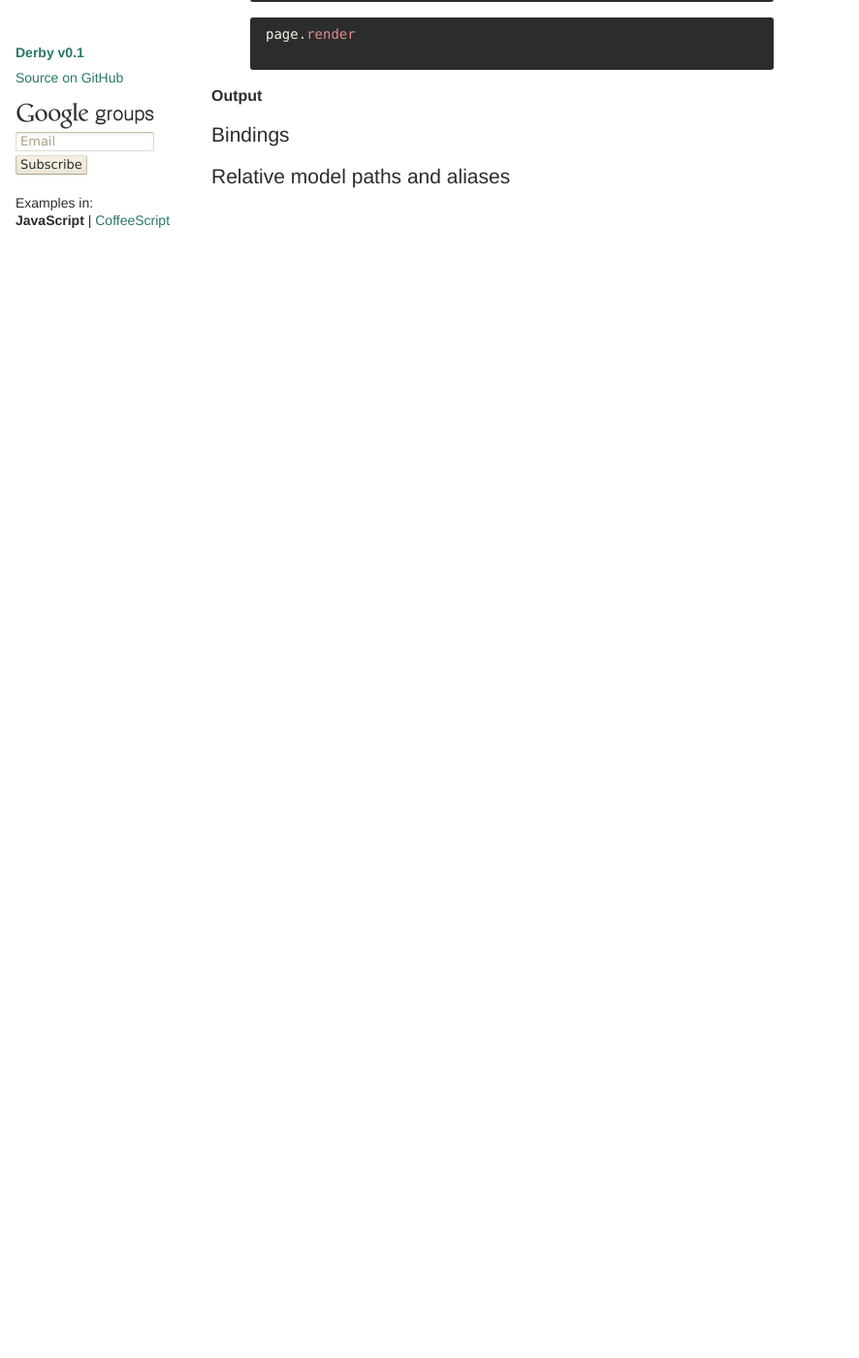
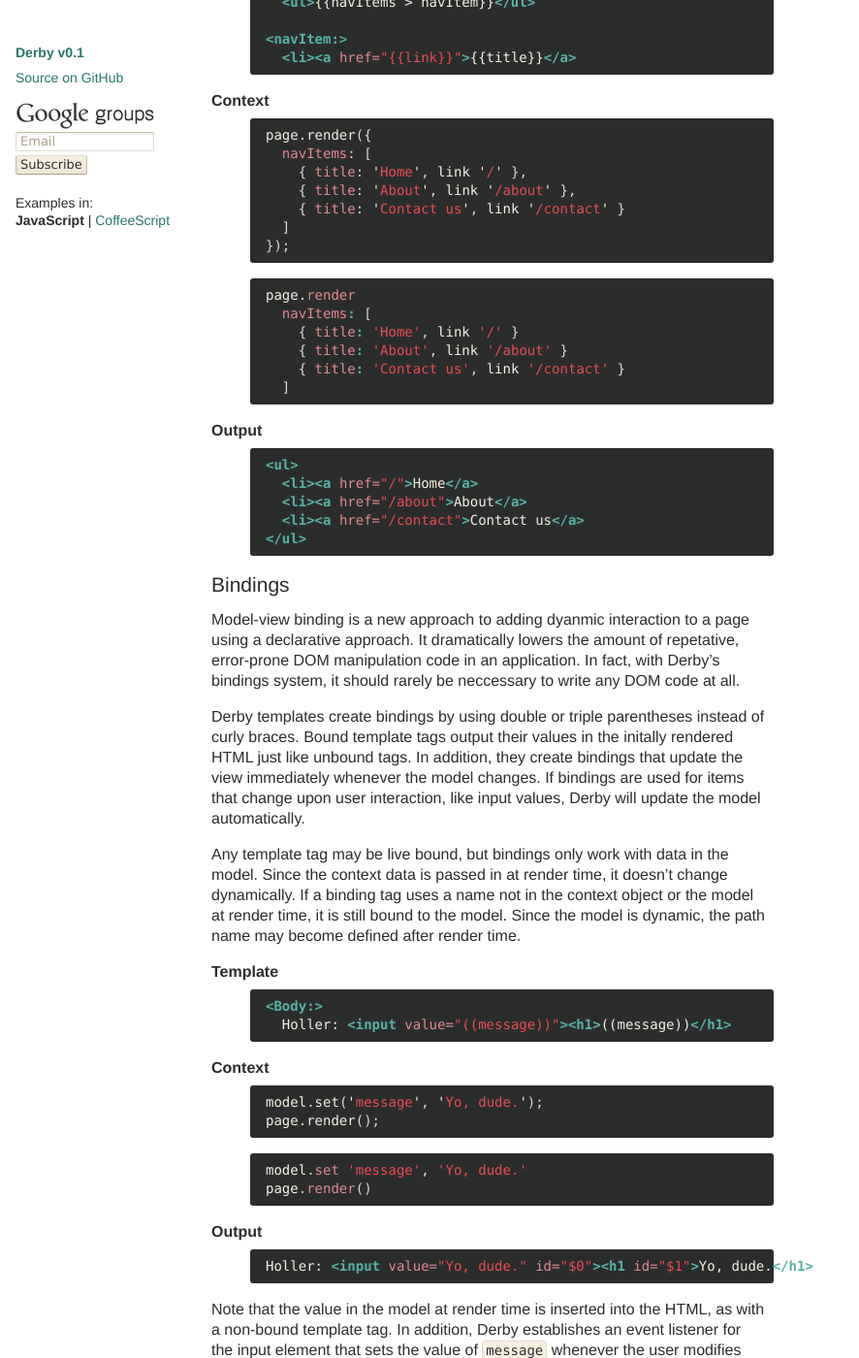
Before and after one commit to derbyjs/derby, a Jekyll site: the page built from index.md, in a window 1280 px wide and 1400 px high, scrolled down 11413 px. Shown: the whole window at 97% size, without its empty margins (0-886 px from the left). Built offline with Jekyll 4.4.1, drawn with Linux system fonts in a browser that asks for light colours; before the commit the page ends 11635 px from its top, so only the background shows below that; some of the changed text lies outside the part shown.

Commit message:
bindings

```diff
--- a/index.md
+++ b/index.md
@@ -319,7 +319,7 @@ Logic-less templates better enforce separation of logic from presentation by mak
 
 With Mustache, application code generates a context object before rendering the view. It then passes that object along with the template at render time. Derby templates can be used this way as well. However, in addition to looking for objects in a context object, Derby assumes that the model is part of the context. Even better, Derby is able to automatically establish live bindings between the view and objects in the model. Derby slightly extends the Mustache syntax in order to support these featueres.
 
-The other major difference between Mustache and Derby templates is that Derby templates must be valid HTML first. Mustache is completely language agnostic---it can be used to compile anything from HTML to source code to a document. However, Derby templates are first parsed as HTML so that the parser can understand how to bind data to the surrounding DOM objects. Template tags are only allowed within text, within attribute values, and surrounding elements.
+The other major difference between Mustache and Derby templates is that Derby templates must be valid HTML first. Mustache is completely language agnostic---it can be used to compile anything from HTML to source code to a document. However, Derby templates are first parsed as HTML so that the parser can understand how to bind data to the surrounding DOM objects. Template tags are only allowed within text, within attribute values, and surrounding elements. In addition, template tags may *not* be used within the value of an `id` attribute.
 
 #### Invalid template tag placements
 {% highlight html %}
@@ -341,7 +344,7 @@ The other major difference between Mustache and Derby templates is that Derby te
 <!-- Within text -->
 <b>Let's go {{"{{"}}activity}}!</b>
 
-<!-- Within attribute values -->
+<!-- Within attribute values (other than id) -->
 <b style="color:{{"{{"}}displayColor}}">Let's go running!</b>
 
 <!-- Surrounding an element -->
@@ -487,27 +490,109 @@ As in Mustache, partials are included by name with the syntax `{{"{{"}}> profile
 
 {% highlight html %}
 <Body:>
+  {{"{{"}}> nav}}
 
+<nav:>
+  <ul>{{"{{"}}navItems > navItem}}</ul>
+
+<navItem:>
+  <li><a href="{{"{{"}}link}}">{{"{{"}}title}}</a>
 {% endhighlight %}
 
 #### Context
 
 {% highlight javascript %}
 page.render({
-
+  navItems: [
+    { title: 'Home', link '/' },
+    { title: 'About', link '/about' },
+    { title: 'Contact us', link '/contact' }
+  ]
 });
 {% endhighlight %}
 {% highlight coffeescript %}
 page.render
-
+  navItems: [
+    { title: 'Home', link '/' }
+    { title: 'About', link '/about' }
+    { title: 'Contact us', link '/contact' }
+  ]
 {% endhighlight %}
 
 #### Output
 
 {% highlight html %}
-
+<ul>
+  <li><a href="/">Home</a>
+  <li><a href="/about">About</a>
+  <li><a href="/contact">Contact us</a>
+</ul>
 {% endhighlight %}
 
 ### Bindings
 
+Model-view binding is a new approach to adding dyanmic interaction to a page using a declarative approach. It dramatically lowers the amount of repetative, error-prone DOM manipulation code in an application. In fact, with Derby's bindings system, it should rarely be neccessary to write any DOM code at all.
+
+Derby templates create bindings by using double or triple parentheses instead of curly braces. Bound template tags output their values in the initally rendered HTML just like unbound tags. In addition, they create bindings that update the view immediately whenever the model changes. If bindings are used for items that change upon user interaction, like input values, Derby will update the model automatically.
+
+Any template tag may be live bound, but bindings only work with data in the model. Since the context data is passed in at render time, it doesn't change dynamically. If a binding tag uses a name not in the context object or the model at render time, it is still bound to the model. Since the model is dynamic, the path name may become defined after render time.
+
+#### Template
+
+{% highlight html %}
+<Body:>
+  Holler: <input value="((message))"><h1>((message))</h1>
+{% endhighlight %}
+
+#### Context
+
+{% highlight javascript %}
+model.set('message', 'Yo, dude.');
+page.render();
+{% endhighlight %}
+{% highlight coffeescript %}
+model.set 'message', 'Yo, dude.'
+page.render()
+{% endhighlight %}
+
+#### Output
+
+{% highlight html %}
+Holler: <input value="Yo, dude." id="$0"><h1 id="$1">Yo, dude.</h1>
+{% endhighlight %}
+
+Note that the value in the model at render time is inserted into the HTML, as with a non-bound template tag. In addition, Derby establishes an event listener for the input element that sets the value of `message` whenever the user modifies the text of the input element. It also sets up a listeners for both the input and the h1 element to update their displayed values whenever `message` changes.
+
+Rather than re-rendering the entire template when a value changes, only the individual elements are updated. In the case of the input, its `value` property is set; in the case of the h1, its `innerHTML` is set. Since neither of these elements have an `id` attribute specified in the template, Derby automatically creates ids for them. All DOM ids created by Derby begin with a dollar sign ($). If an element already has an id, Derby will use that instead.
+
+Derby associates all DOM event listeners with an `id`, because getting objects by id is a very fast DOM operation, it makes dealing with DOM events much more efficient, event listeners continue working even if other scripts modify the DOM unexpectedly, and most critically, event listeners can be established at render time on the server and passed to the client via a JSON literal. Derby's event system is unique in that it internally describes all events via literal objects instead of JavaScript callbacks. This makes it possible to render the page on the server and then re-establish the same event listeners on the client very efficiently.
+
+If a bound template tag is not fully contained by an HTML tag, Derby will use an `<ins>` element to wrap the template. By default, most browsers will display `<ins>` elements with an underline, which can be removed using a CSS reset or by adding `ins{text-decoration:none}` to the page's stylesheet.
+
+Semantically, it would be more correct to use a `<div>` or `<span>`, depending on context. However, this is difficult to do automatcially. For example, `<div>` elements cannot be contained within a `<p>`, and `<span>` elements may not be wrapped around a `<div>`. Attemting to detect each of these situations and choose the proper wrapper element would significantly complicate the Derby renderer and make it more brittle to changes in HTML. In contrast, `<ins>` and `<del>` elements have a [transparent content model](http://www.w3.org/TR/html5/content-models.html#transparent-content-models), enabling them to be included inside or around most other HTML elements. Note that there are still some restrictions on where these elements may be used. For example, an `<option>` element may only contain text and no other elements. MDN has [good documentation](https://developer.mozilla.org/Special:Tags?tag=HTML:Element+Reference) of the usage context for various HTML elements. When in doubt, use an [HTML5 validator](http://html5.validator.nu/).
+
+#### Template
+
+{% highlight html %}
+<Body:>
+  Welcome to our ((adjective)) city!
+{% endhighlight %}
+
+#### Context
+
+{% highlight javascript %}
+model.set('adjective', 'funny');
+page.render();
+{% endhighlight %}
+{% highlight coffeescript %}
+model.set 'adjective', 'funny'
+page.render()
+{% endhighlight %}
+
+#### Output
+
+{% highlight html %}
+Welcome to our <ins id="$0">funny</ins> city!
+{% endhighlight %}
+
 ### Relative model paths and aliases
```
Also changed, not shown: other parts of index.md (+3 -0 lines).
